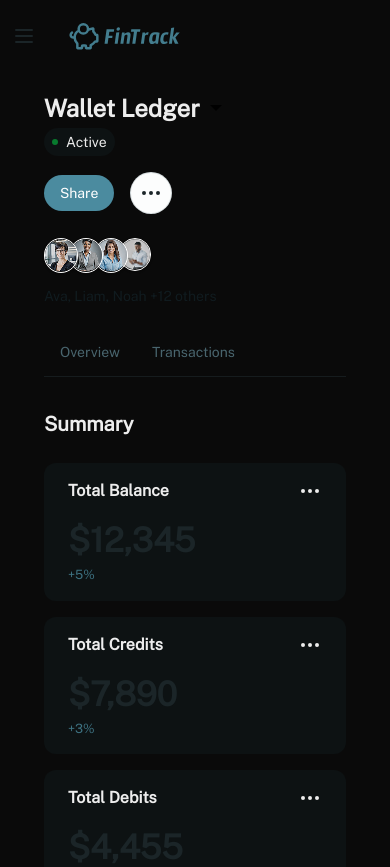
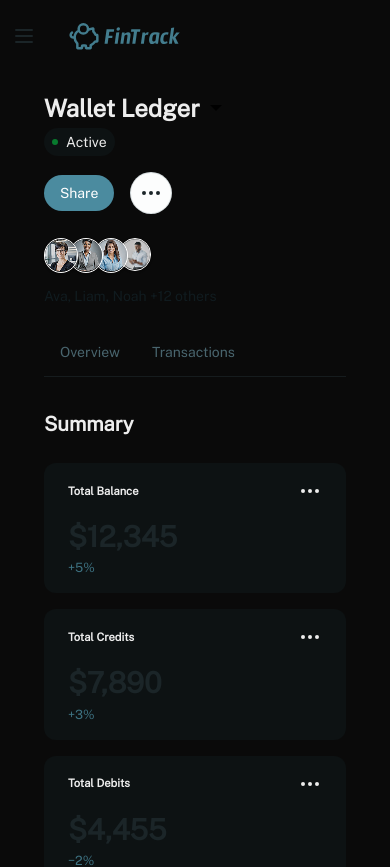
Before and after one commit to samieoseh/fintrack, a Next.js app: page / in a window 390 px wide. Shown: the top 867 px of the page. Built offline with nearby package versions, Linux system fonts and the light colour scheme.

Commit message:
fixed some responsiveness issues

```diff
--- a/src/components/card.tsx
+++ b/src/components/card.tsx
@@ -13,11 +13,13 @@ export default function Card({
   return (
     <div className="px-6 py-4 bg-[#34616F]/9  rounded-xl flex-1 space-y-3">
       <div className="flex flex-row justify-between items-center">
-        <p className="lg:text-[0.9rem] font-bold"> {label}</p>
+        <p className="lg:text-[0.9rem] font-bold text-[0.7rem]"> {label}</p>
         <LucideMoreHorizontal />
       </div>
       <div>
-        <p className="text-[#1B2528] font-bold text-[2.1rem]">{value}</p>
+        <p className="text-[#1B2528] font-bold lg:text-[2.1rem] text-[1.8rem]">
+          {value}
+        </p>
         <p className={`text-[#3E7383] text-[0.8rem]`}>{change}</p>
       </div>
     </div>
```
